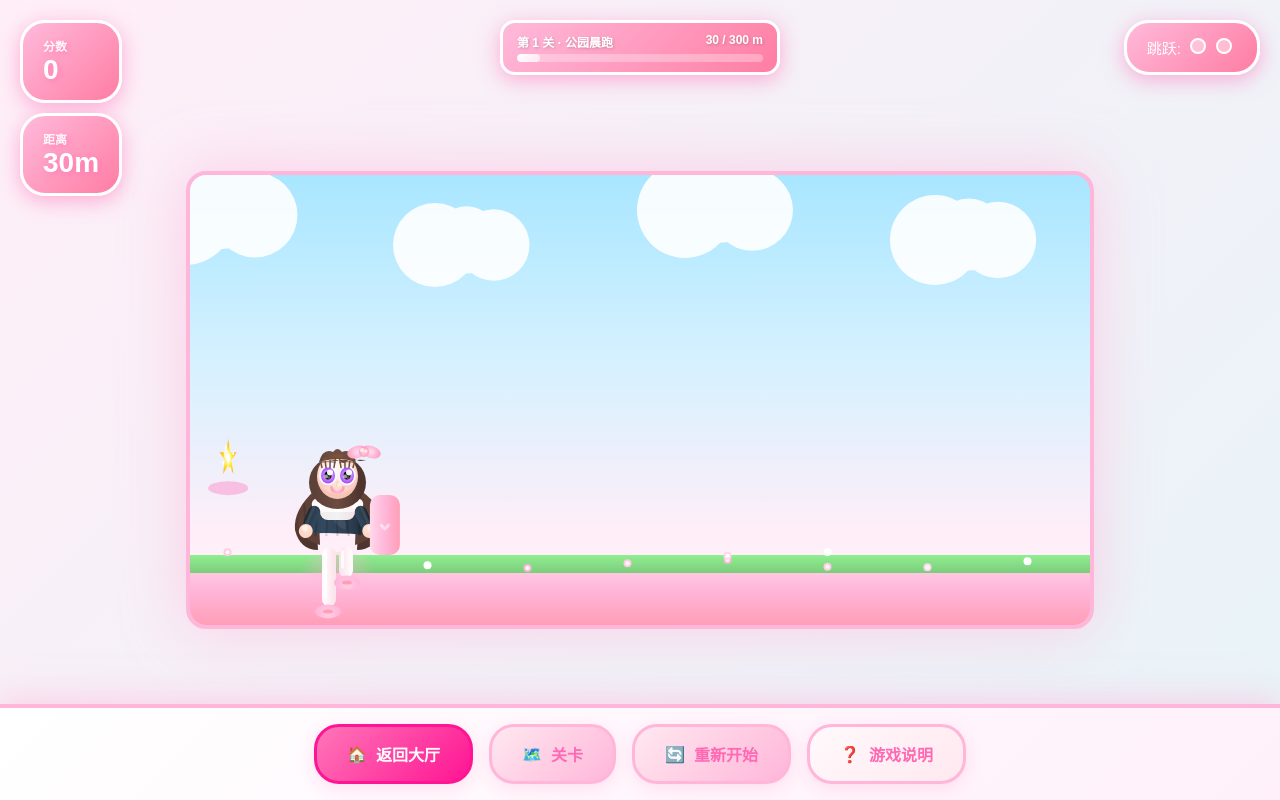
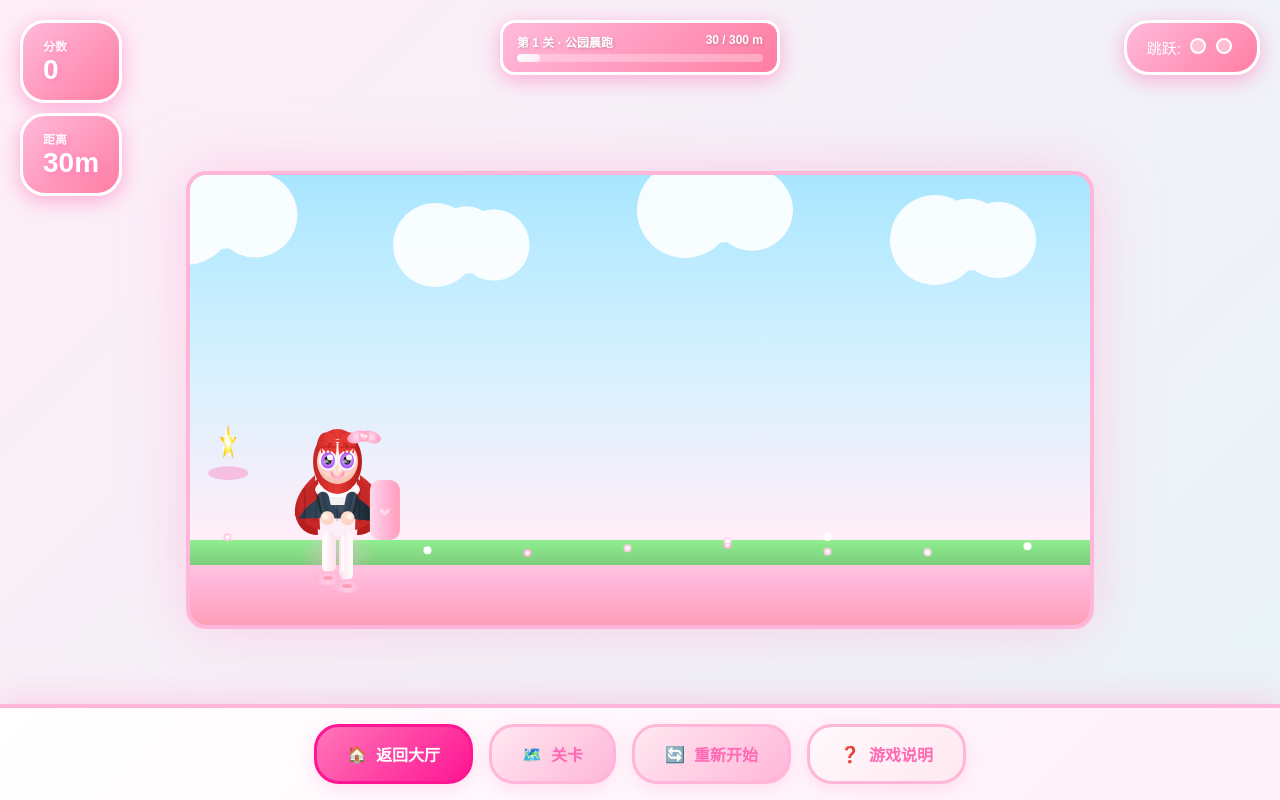
Before and after one commit to cmj123665/cmj, a website: page runner-game/index.html in a window 1280 px wide. Drawn offline with Linux system fonts and the light colour scheme.

Commit message:
跑酷冒险人物视觉优化：上移位置+红发+八字刘海+自然步态
- 人物整体上移15px，站在草坪上（y: 325→310，地面/草地/障碍物同步上移）
- 头发颜色从棕色系改为红色系（#c62828 / #e53935 / #b71c1c）
- 刘海改为蓬松八字刘海，中间短两侧长，增加发丝层次感
- 后发椭圆调整得更高更圆（头顶圆圆的）
- 腿摆动速度减半（0.38→0.20），振幅减小（15→8），动作更自然

Co-Authored-By: Claude Opus 4.7 <noreply@anthropic.com>

```diff
--- a/runner-game/index.html
+++ b/runner-game/index.html
@@ -316,7 +316,7 @@
 
         let player = {
             x: 120,
-            y: 325,
+            y: 310,
             width: 55,
             height: 90,
             vy: 0,
@@ -450,17 +450,17 @@
 
                 switch(type) {
                     case 0:
-                        obstacle.y = groundY - 35;
+                        obstacle.y = groundY - 15 - 35;
                         obstacle.width = 35;
                         obstacle.height = 35;
                         break;
                     case 1:
-                        obstacle.y = groundY - 60;
+                        obstacle.y = groundY - 15 - 60;
                         obstacle.width = 30;
                         obstacle.height = 60;
                         break;
                     case 2:
-                        obstacle.y = groundY - 40;
+                        obstacle.y = groundY - 15 - 40;
                         obstacle.width = 50;
                         obstacle.height = 40;
                         break;
@@ -474,7 +474,7 @@
             if (Math.random() < 0.025) {
                 coins.push({
                     x: canvas.width,
-                    y: groundY - 85 - Math.random() * 65,
+                    y: groundY - 15 - 85 - Math.random() * 65,
                     radius: 20,
                     rotation: 0,
                     sparkle: Math.random() * Math.PI * 2
@@ -488,8 +488,8 @@
             player.vy += gravity;
             player.y += player.vy;
 
-            if (player.y >= groundY - player.height) {
-                player.y = groundY - player.height;
+            if (player.y >= groundY - player.height - 15) {
+                player.y = groundY - player.height - 15;
                 player.vy = 0;
                 player.onGround = true;
                 player.jumps = 0;
@@ -497,10 +497,10 @@
             }
 
             if (player.onGround) {
-                player.legAngle += 0.38;
-                player.armAngle += 0.38;
-                player.hairOffset = Math.sin(player.legAngle) * 3;
-                player.skirtOffset = Math.sin(player.legAngle * 2) * 2;
+                player.legAngle += 0.20;
+                player.armAngle += 0.20;
+                player.hairOffset = Math.sin(player.legAngle) * 2;
+                player.skirtOffset = Math.sin(player.legAngle * 2) * 1.5;
             } else {
                 player.legAngle = 0;
                 player.armAngle = 0;
@@ -578,9 +578,9 @@
 
             // 左侧长发
             const leftHairGradient = ctx.createLinearGradient(x - 10, y, x - 30, y + hairLength);
-            leftHairGradient.addColorStop(0, '#6d4c41');
-            leftHairGradient.addColorStop(0.5, '#5d4037');
-            leftHairGradient.addColorStop(1, '#4e342e');
+            leftHairGradient.addColorStop(0, '#e53935');
+            leftHairGradient.addColorStop(0.5, '#c62828');
+            leftHairGradient.addColorStop(1, '#b71c1c');
 
             ctx.fillStyle = leftHairGradient;
             ctx.beginPath();
@@ -590,7 +590,7 @@
             ctx.fill();
 
             // 左发丝层次
-            ctx.fillStyle = '#5d4037';
+            ctx.fillStyle = '#c62828';
             ctx.beginPath();
             ctx.moveTo(x + 8, y + 28);
             ctx.quadraticCurveTo(x - 15 + hairWave * 0.7, y + 50, x - 12, y + hairLength - 15);
@@ -599,9 +599,9 @@
 
             // 右侧长发
             const rightHairGradient = ctx.createLinearGradient(x + width + 10, y, x + width + 30, y + hairLength);
-            rightHairGradient.addColorStop(0, '#6d4c41');
-            rightHairGradient.addColorStop(0.5, '#5d4037');
-            rightHairGradient.addColorStop(1, '#4e342e');
+            rightHairGradient.addColorStop(0, '#e53935');
+            rightHairGradient.addColorStop(0.5, '#c62828');
+            rightHairGradient.addColorStop(1, '#b71c1c');
 
             ctx.fillStyle = rightHairGradient;
             ctx.beginPath();
@@ -611,7 +611,7 @@
             ctx.fill();
 
             // 右发丝层次
-            ctx.fillStyle = '#5d4037';
+            ctx.fillStyle = '#c62828';
             ctx.beginPath();
             ctx.moveTo(x + width - 8, y + 28);
             ctx.quadraticCurveTo(x + width + 15 + hairWave * 0.7, y + 50, x + width + 12, y + hairLength - 15);
@@ -621,7 +621,7 @@
             // === 腿部 ===
             const legWidth = 14;
             const legLength = 45;
-            const legOffset = Math.sin(player.legAngle) * 15;
+            const legOffset = Math.sin(player.legAngle) * 8;
 
             // 白色长袜（左腿）
             const leftSockGradient = ctx.createLinearGradient(x + 10, y + height, x + 24, y + height);
@@ -911,16 +911,16 @@
 
             // 后发
             const hairBackGradient = ctx.createLinearGradient(headX, headY, headX + headSize, headY);
-            hairBackGradient.addColorStop(0, '#5d4037');
-            hairBackGradient.addColorStop(0.5, '#6d4c41');
-            hairBackGradient.addColorStop(1, '#4e342e');
+            hairBackGradient.addColorStop(0, '#c62828');
+            hairBackGradient.addColorStop(0.5, '#e53935');
+            hairBackGradient.addColorStop(1, '#b71c1c');
 
             ctx.fillStyle = hairBackGradient;
             ctx.beginPath();
-            ctx.ellipse(headX + headSize/2, headY + headSize/2 + 12, headSize/2 + 6, headSize/2 + 4, 0, 0, Math.PI * 2);
-            ctx.fill();
-
-            ctx.fillStyle = 'rgba(139, 90, 43, 0.3)';
+            ctx.ellipse(headX + headSize/2, headY + headSize/2 + 6, headSize/2 + 2, headSize/2 + 10, 0, 0, Math.PI * 2);
+            ctx.fill();
+
+            ctx.fillStyle = 'rgba(229, 57, 53, 0.3)';
             ctx.beginPath();
             ctx.ellipse(headX + headSize/2 - 5, headY + headSize/2 + 8, headSize/4, headSize/4, 0, 0, Math.PI * 2);
             ctx.fill();
@@ -971,44 +971,57 @@
             ctx.ellipse(headX + headSize - 12, headY + headSize/2 + 12, 8, 5, 0, 0, Math.PI * 2);
             ctx.fill();
 
-            // === 刘海 ===
+            // === 蓬松八字刘海 ===
             const bangGradient = ctx.createLinearGradient(headX, headY, headX + headSize, headY);
-            bangGradient.addColorStop(0, '#5d4037');
-            bangGradient.addColorStop(0.3, '#6d4c41');
-            bangGradient.addColorStop(0.7, '#6d4c41');
-            bangGradient.addColorStop(1, '#5d4037');
-
+            bangGradient.addColorStop(0, '#c62828');
+            bangGradient.addColorStop(0.3, '#e53935');
+            bangGradient.addColorStop(0.7, '#e53935');
+            bangGradient.addColorStop(1, '#c62828');
+
+            // 左侧八字刘海
             ctx.fillStyle = bangGradient;
             ctx.beginPath();
-            ctx.moveTo(headX + 4, headY + 14);
-            ctx.quadraticCurveTo(headX + 8, headY, headX + 18, headY + 4);
-            ctx.quadraticCurveTo(headX + headSize/2, headY - 2, headX + headSize - 18, headY + 4);
-            ctx.quadraticCurveTo(headX + headSize - 8, headY, headX + headSize - 4, headY + 14);
-            ctx.quadraticCurveTo(headX + headSize/2, headY + 8, headX + 4, headY + 14);
-            ctx.fill();
-
-            ctx.fillStyle = 'rgba(139, 90, 43, 0.5)';
-            ctx.beginPath();
-            ctx.moveTo(headX + headSize/2 - 8, headY + 8);
-            ctx.quadraticCurveTo(headX + headSize/2, headY + 4, headX + headSize/2 + 8, headY + 8);
-            ctx.quadraticCurveTo(headX + headSize/2, headY + 12, headX + headSize/2 - 8, headY + 8);
-            ctx.fill();
-
-            // 刘海分叉
-            for (let i = 0; i < 5; i++) {
-                const strandX = headX + 10 + i * 9;
-                const strandLength = 10 + (i % 3) * 4;
+            ctx.moveTo(headX + 2, headY + 10);
+            ctx.quadraticCurveTo(headX + 6, headY - 6, headX + 18, headY + 2);
+            ctx.quadraticCurveTo(headX + 24, headY + 12, headX + 20, headY + 24);
+            ctx.quadraticCurveTo(headX + 10, headY + 20, headX + 2, headY + 10);
+            ctx.fill();
+
+            // 右侧八字刘海
+            ctx.beginPath();
+            ctx.moveTo(headX + headSize - 2, headY + 10);
+            ctx.quadraticCurveTo(headX + headSize - 6, headY - 6, headX + headSize - 18, headY + 2);
+            ctx.quadraticCurveTo(headX + headSize - 24, headY + 12, headX + headSize - 20, headY + 24);
+            ctx.quadraticCurveTo(headX + headSize - 10, headY + 20, headX + headSize - 2, headY + 10);
+            ctx.fill();
+
+            // 中间短刘海（蓬松感）
+            ctx.fillStyle = '#e53935';
+            ctx.beginPath();
+            ctx.moveTo(headX + headSize/2 - 7, headY + 4);
+            ctx.quadraticCurveTo(headX + headSize/2, headY + 14, headX + headSize/2 + 7, headY + 4);
+            ctx.quadraticCurveTo(headX + headSize/2, headY + 10, headX + headSize/2 - 7, headY + 4);
+            ctx.fill();
+
+            // 蓬松发丝
+            for (let i = 0; i < 4; i++) {
+                const strandLen = 10 + i * 6;
                 const wave = Math.sin(i + Date.now() / 300) * 2;
-                ctx.fillStyle = '#5d4037';
-                ctx.beginPath();
-                ctx.moveTo(strandX - 4, headY + 12);
-                ctx.quadraticCurveTo(strandX + wave, headY + strandLength, strandX + 5, headY + 12);
+
+                // 左侧发丝
+                const leftX = headX + 8 + i * 4;
+                ctx.fillStyle = i % 2 === 0 ? '#c62828' : '#e53935';
+                ctx.beginPath();
+                ctx.moveTo(leftX - 3, headY + 10);
+                ctx.quadraticCurveTo(leftX + wave - 5, headY + strandLen, leftX + 2, headY + 10);
                 ctx.fill();
 
-                ctx.fillStyle = 'rgba(139, 90, 43, 0.6)';
-                ctx.beginPath();
-                ctx.moveTo(strandX - 3, headY + 12);
-                ctx.quadraticCurveTo(strandX + wave, headY + strandLength - 3, strandX + 3, headY + 12);
+                // 右侧发丝
+                const rightX = headX + headSize - 8 - i * 4;
+                ctx.fillStyle = i % 2 === 0 ? '#c62828' : '#e53935';
+                ctx.beginPath();
+                ctx.moveTo(rightX - 2, headY + 10);
+                ctx.quadraticCurveTo(rightX + wave + 5, headY + strandLen, rightX + 3, headY + 10);
                 ctx.fill();
             }
 
@@ -1138,7 +1151,7 @@
             ctx.fill();
 
             // === 睫毛 ===
-            ctx.strokeStyle = '#6d4c41';
+            ctx.strokeStyle = '#e53935';
             ctx.lineWidth = 1.5;
             ctx.lineCap = 'round';
 
@@ -1169,7 +1182,7 @@
             }
 
             // === 眉毛 ===
-            ctx.strokeStyle = 'rgba(109, 76, 65, 0.6)';
+            ctx.strokeStyle = 'rgba(183, 28, 28, 0.6)';
             ctx.lineWidth = 1.5;
 
             ctx.beginPath();
@@ -1312,25 +1325,25 @@
             });
 
             // 地面
-            const groundGradient = ctx.createLinearGradient(0, groundY, 0, canvas.height);
+            const groundGradient = ctx.createLinearGradient(0, groundY - 15, 0, canvas.height);
             groundGradient.addColorStop(0, '#ffd9eb');
             groundGradient.addColorStop(0.5, '#ffb6d9');
             groundGradient.addColorStop(1, '#ff9eb8');
 
             ctx.fillStyle = groundGradient;
-            ctx.fillRect(0, groundY, canvas.width, canvas.height - groundY);
-
-            const grassGradient = ctx.createLinearGradient(0, groundY, 0, groundY + 18);
+            ctx.fillRect(0, groundY - 15, canvas.width, canvas.height - groundY + 15);
+
+            const grassGradient = ctx.createLinearGradient(0, groundY - 15, 0, groundY + 10);
             grassGradient.addColorStop(0, '#90EE90');
             grassGradient.addColorStop(1, '#7CCD7C');
 
             ctx.fillStyle = grassGradient;
-            ctx.fillRect(0, groundY, canvas.width, 18);
+            ctx.fillRect(0, groundY - 15, canvas.width, 25);
 
             // 小花装饰
             for (let i = 0; i < 12; i++) {
                 const flowerX = ((i * 100 + time * 0.5) % 1000);
-                const flowerY = groundY + 5 + Math.sin(i) * 8;
+                const flowerY = groundY - 10 + Math.sin(i) * 8;
                 ctx.fillStyle = ['#ffb6d9', '#ffcce0', '#ffd9eb', '#fff'][i % 4];
                 ctx.beginPath();
                 ctx.arc(flowerX, flowerY, 4, 0, Math.PI * 2);
@@ -1492,7 +1505,7 @@
         function restartGame() {
             player = {
                 x: 120,
-                y: 325,
+                y: 310,
                 width: 55,
                 height: 90,
                 vy: 0,
```
